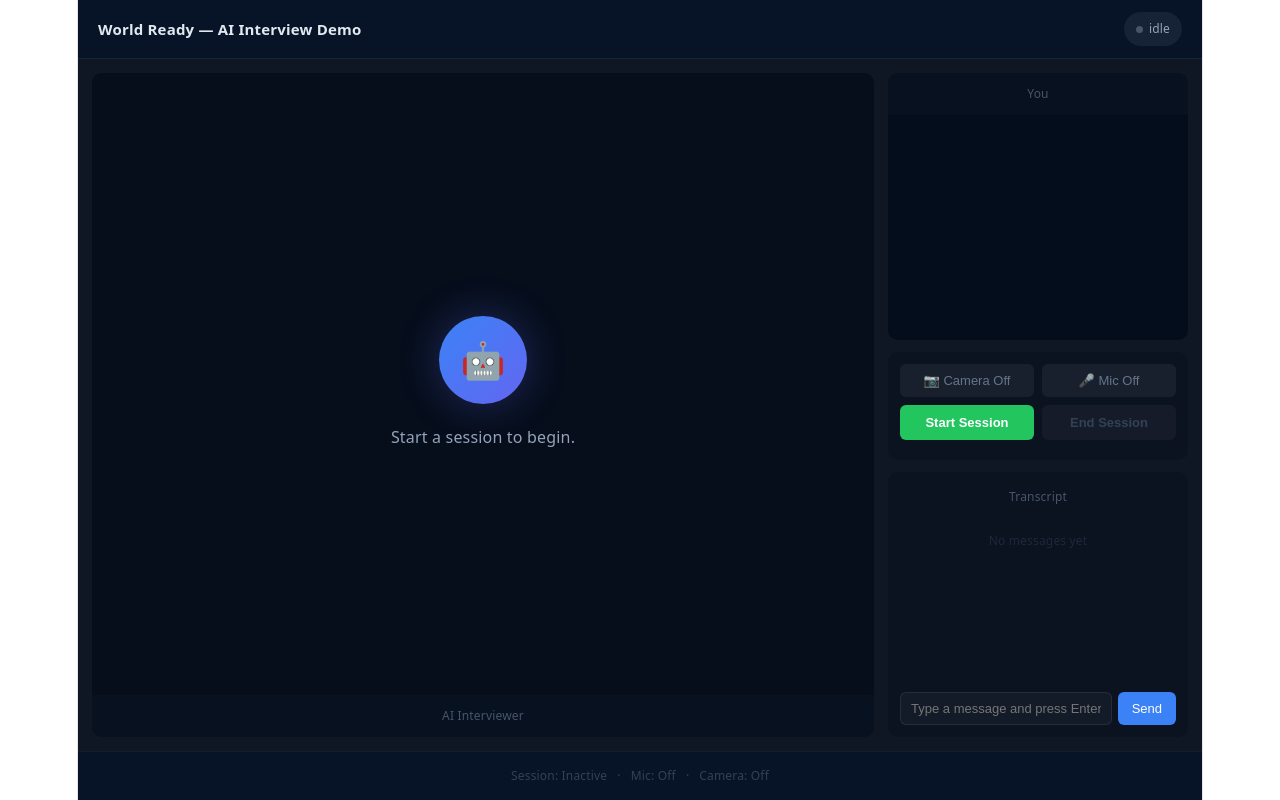
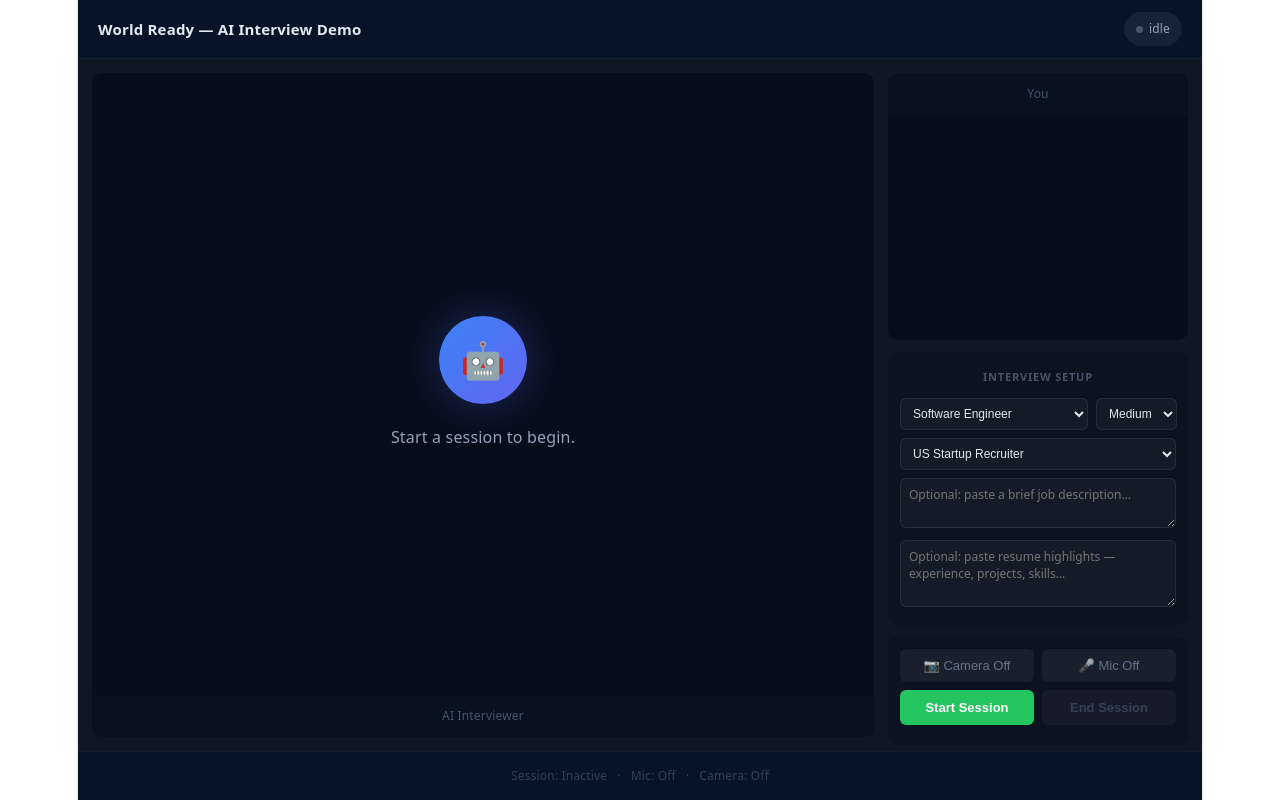
Before and after one commit to BennettDeveloper/World-Ready, a React (Vite) app in the folder client/: page / in a window 1280 px wide. Built offline with nearby package versions, Linux system fonts and the light colour scheme.

Commit message:
Implemented resume options and job posting options

```diff
--- a/client/src/DidDemo.jsx
+++ b/client/src/DidDemo.jsx
@@ -1,23 +1,41 @@
-import React, { useEffect, useRef, useState } from 'react'
+import { useEffect, useRef, useState } from 'react'
+
+// How long to wait after the last speech event before flushing the turn to the backend.
+// The timer resets on every interim AND final result, so this is a true "silence" window.
+const SUBMIT_DEBOUNCE_MS = 1200
 
 export default function DidDemo() {
   const localVideoRef = useRef(null)
   const avatarVideoRef = useRef(null)
   const mediaStreamRef = useRef(null)
   const recognitionRef = useRef(null)
-  const sessionActiveRef = useRef(false) // ref avoids stale closure in recognition callbacks
-  const isRespondingRef = useRef(false)   // guard against concurrent in-flight requests
+  const sessionActiveRef = useRef(false)
+  const isRespondingRef = useRef(false)
   const transcriptEndRef = useRef(null)
+  const pendingTextRef = useRef('')       // accumulates isFinal chunks
+  const latestInterimRef = useRef('')    // fallback if browser never emits isFinal
+  const debounceTimerRef = useRef(null)  // reset on every speech event (interim or final)
+  const isRecognitionActiveRef = useRef(false) // prevents duplicate starts
+  const speechErrorRef = useRef(null)   // tracks last error code to gate restart logic
 
   const [cameraOn, setCameraOn] = useState(false)
   const [micOn, setMicOn] = useState(false)
   const [sessionActive, setSessionActive] = useState(false)
   const [isResponding, setIsResponding] = useState(false)
+  const [speechBlocked, setSpeechBlocked] = useState(false)
   const [status, setStatus] = useState('idle')
   const [transcriptLog, setTranscriptLog] = useState([])
+  const [interimText, setInterimText] = useState('')   // live "what you're saying now" display
   const [manualInput, setManualInput] = useState('')
   const [avatarMessage, setAvatarMessage] = useState('')
   const [avatarVideoUrl, setAvatarVideoUrl] = useState('')
+
+  // Interview setup — collected before session starts, sent with every request
+  const [roleType, setRoleType] = useState('Software Engineer')
+  const [persona, setPersona] = useState('US Startup Recruiter')
+  const [difficulty, setDifficulty] = useState('Medium')
+  const [jobDescription, setJobDescription] = useState('')
+  const [resumeContext, setResumeContext] = useState('')
 
   useEffect(() => {
     sessionActiveRef.current = sessionActive
@@ -30,6 +48,10 @@ export default function DidDemo() {
   useEffect(() => {
     return () => {
       sessionActiveRef.current = false
+      isRecognitionActiveRef.current = false
+      clearTimeout(debounceTimerRef.current)
+      pendingTextRef.current = ''
+      latestInterimRef.current = ''
       if (recognitionRef.current) {
         recognitionRef.current.onend = null
         try { recognitionRef.current.stop() } catch (_) {}
@@ -61,52 +83,129 @@ export default function DidDemo() {
   }
 
   function startMicRecognition() {
+    // Guard: prevent creating a second instance while one is already running
+    if (isRecognitionActiveRef.current) {
+      console.log('[speech] already active — skipping duplicate start')
+      return
+    }
+
     const SR = window.SpeechRecognition || window.webkitSpeechRecognition
     if (!SR) {
-      setStatus('speech recognition not supported')
+      setStatus('speech recognition not supported — use text input below')
       return
     }
+
+    speechErrorRef.current = null
     const rec = new SR()
     rec.lang = 'en-US'
-    rec.interimResults = false
+    rec.interimResults = true
     rec.continuous = true
 
-    rec.onstart = () => setStatus('listening')
+    rec.onstart = () => {
+      console.log('[speech] started')
+      isRecognitionActiveRef.current = true
+      setStatus('listening')
+    }
 
     rec.onend = () => {
-      if (sessionActiveRef.current) {
-        try { rec.start() } catch (_) {}
-      } else {
+      isRecognitionActiveRef.current = false
+      console.log('[speech] ended | session:', sessionActiveRef.current, '| error:', speechErrorRef.current, '| is current instance:', recognitionRef.current === rec)
+
+      // Only the currently registered instance should restart.
+      // If recognitionRef.current !== rec, a newer instance already took over — bail.
+      if (recognitionRef.current !== rec) return
+
+      const fatalErrors = ['not-allowed', 'service-not-allowed']
+      if (sessionActiveRef.current && !fatalErrors.includes(speechErrorRef.current)) {
+        console.log('[speech] restarting recognition...')
+        try { rec.start() } catch (e) {
+          console.error('[speech] restart failed:', e.message)
+        }
+      } else if (!sessionActiveRef.current) {
         setStatus('idle')
       }
     }
 
     rec.onresult = (ev) => {
-      // slice from resultIndex so we only process newly finalized results,
-      // not the full accumulated history from prior utterances
-      const text = Array.from(ev.results)
-        .slice(ev.resultIndex)
+      const newResults = Array.from(ev.results).slice(ev.resultIndex)
+
+      const finalChunk = newResults
         .filter(r => r.isFinal)
         .map(r => r[0].transcript)
         .join(' ')
         .trim()
+
+      const interim = newResults
+        .filter(r => !r.isFinal)
+        .map(r => r[0].transcript)
+        .join(' ')
+        .trim()
+
+      if (finalChunk) {
+        pendingTextRef.current = (pendingTextRef.current + ' ' + finalChunk).trim()
+        latestInterimRef.current = ''
+        setInterimText('')
+        console.log('[speech] final:', finalChunk, '| pending:', pendingTextRef.current)
+      } else if (interim) {
+        latestInterimRef.current = interim
+        setInterimText(interim)
+        console.log('[speech] interim:', interim)
+      }
+
+      // Reset silence timer on ANY speech event (interim or final)
+      const hasContent = pendingTextRef.current || interim
+      if (hasContent) {
+        clearTimeout(debounceTimerRef.current)
+        setStatus('finishing...')
+        debounceTimerRef.current = setTimeout(() => {
+          const text = (pendingTextRef.current || latestInterimRef.current).trim()
+          pendingTextRef.current = ''
+          latestInterimRef.current = ''
+          setInterimText('')
+          console.log('[speech] flush →', text || '(empty, skipping)')
           if (text) {
             appendTranscript('you', text)
             sendToBackend(text)
           }
+        }, SUBMIT_DEBOUNCE_MS)
+      }
     }
 
-    rec.onerror = (e) => console.error('Recognition error:', e)
+    rec.onerror = (e) => {
+      console.error('[speech] error:', e.error)
+      speechErrorRef.current = e.error
+
+      if (e.error === 'not-allowed' || e.error === 'service-not-allowed') {
+        // Fatal: permission denied — set permanent blocked state, do not retry
+        isRecognitionActiveRef.current = false
+        recognitionRef.current = null
+        setMicOn(false)
+        setSpeechBlocked(true)
+        setStatus('mic blocked — use text input')
+      }
+      // Non-fatal errors (aborted, network, no-speech) let onend handle the restart
+    }
+
+    console.log('[speech] calling rec.start()')
     rec.start()
     recognitionRef.current = rec
     setMicOn(true)
   }
 
   function stopMicRecognition() {
+    clearTimeout(debounceTimerRef.current)
+    pendingTextRef.current = ''
+    latestInterimRef.current = ''
+    speechErrorRef.current = null
+    isRecognitionActiveRef.current = false
+    setInterimText('')
     if (recognitionRef.current) {
-      recognitionRef.current.onend = null
-      try { recognitionRef.current.stop() } catch (_) {}
+      // Null the ref BEFORE stopping so onend sees recognitionRef.current !== rec
+      // and skips the restart check
+      const rec = recognitionRef.current
       recognitionRef.current = null
+      rec.onend = null
+      try { rec.stop() } catch (_) {}
     }
     setMicOn(false)
   }
@@ -123,10 +222,16 @@ export default function DidDemo() {
     setAvatarMessage('')
     setAvatarVideoUrl('')
     try {
+      // Send the last 8 log entries as context (4 exchanges), excluding non-text entries
+      const history = transcriptLog
+        .slice(-8)
+        .filter(t => t.text !== '(video response)')
+        .map(t => ({ role: t.who === 'you' ? 'user' : 'assistant', content: t.text }))
+
       const resp = await fetch('/api/did/speak', {
         method: 'POST',
         headers: { 'Content-Type': 'application/json' },
-        body: JSON.stringify({ text })
+        body: JSON.stringify({ text, history, roleType, persona, difficulty, jobDescription: jobDescription || null, resumeContext: resumeContext || null })
       })
       const data = await resp.json()
       if (data.videoUrl) {
@@ -156,15 +261,18 @@ export default function DidDemo() {
     }
   }
 
-  async function startSession() {
+  function startSession() {
     setSessionActive(true)
     sessionActiveRef.current = true
     setStatus('starting...')
     setTranscriptLog([])
     setAvatarMessage('')
     setAvatarVideoUrl('')
-    await startCamera()
-    startMicRecognition()
+    // Mic MUST start before any async work — browser only allows rec.start()
+    // within the synchronous user-gesture call stack
+    if (!speechBlocked) startMicRecognition()
+    // Camera is independent — fire without awaiting
+    startCamera()
   }
 
   function endSession() {
@@ -172,6 +280,7 @@ export default function DidDemo() {
     setSessionActive(false)
     stopMicRecognition()
     stopCamera()
+    setSpeechBlocked(false)
     setStatus('idle')
     if (avatarVideoRef.current) {
       avatarVideoRef.current.pause()
@@ -229,6 +338,55 @@ export default function DidDemo() {
             <video ref={localVideoRef} autoPlay muted playsInline style={css.selfVideo} />
           </div>
 
+          {/* ── Interview setup (visible only before session starts) ── */}
+          {!sessionActive ? (
+            <div style={css.card}>
+              <div style={css.setupLabel}>Interview Setup</div>
+              <div style={css.setupRow}>
+                <select style={css.select} value={roleType} onChange={e => setRoleType(e.target.value)}>
+                  <option>Software Engineer</option>
+                  <option>Backend Engineer</option>
+                  <option>Frontend Engineer</option>
+                  <option>Full Stack Engineer</option>
+                  <option>Product Manager</option>
+                  <option>Data Scientist</option>
+                  <option>DevOps / Platform Engineer</option>
+                  <option>Engineering Manager</option>
+                </select>
+                <select style={css.select} value={difficulty} onChange={e => setDifficulty(e.target.value)}>
+                  <option>Easy</option>
+                  <option>Medium</option>
+                  <option>Hard</option>
+                </select>
+              </div>
+              <select style={{ ...css.select, width: '100%', marginBottom: 8 }} value={persona} onChange={e => setPersona(e.target.value)}>
+                <option>US Startup Recruiter</option>
+                <option>UK Finance Interviewer</option>
+                <option>Japanese Corporate Interviewer</option>
+                <option>Indian Technical Interviewer</option>
+                <option>German Engineering Firm</option>
+              </select>
+              <textarea
+                style={css.setupTextarea}
+                placeholder="Optional: paste a brief job description…"
+                value={jobDescription}
+                onChange={e => setJobDescription(e.target.value)}
+                rows={2}
+              />
+              <textarea
+                style={{ ...css.setupTextarea, marginTop: 6 }}
+                placeholder="Optional: paste resume highlights — experience, projects, skills…"
+                value={resumeContext}
+                onChange={e => setResumeContext(e.target.value)}
+                rows={3}
+              />
+            </div>
+          ) : (
+            <div style={css.sessionBadge}>
+              {roleType} · {difficulty} · {persona}
+            </div>
+          )}
+
           {/* Device controls */}
           <div style={css.card}>
             <div style={css.btnRow}>
@@ -238,12 +396,18 @@ export default function DidDemo() {
               >
                 {cameraOn ? '📷 Camera On' : '📷 Camera Off'}
               </button>
+              {speechBlocked ? (
+                <button style={blockedBtn()} title="Grant mic access in browser settings, then start a new session" onClick={() => setSpeechBlocked(false)}>
+                  🎤 Mic blocked
+                </button>
+              ) : (
                 <button
                   style={toggleBtn(micOn)}
                   onClick={() => micOn ? stopMicRecognition() : startMicRecognition()}
                 >
                   {micOn ? '🎤 Mic On' : '🎤 Mic Off'}
                 </button>
+              )}
             </div>
             <div style={css.btnRow}>
               <button style={actionBtn('#22c55e', sessionActive)} disabled={sessionActive} onClick={startSession}>
@@ -268,6 +432,12 @@ export default function DidDemo() {
                   {t.text}
                 </div>
               ))}
+              {interimText && (
+                <div style={css.interimBubble}>
+                  <span style={{ color: '#64748b', marginRight: 4 }}>you</span>
+                  <span style={{ color: '#475569', fontStyle: 'italic' }}>{interimText}</span>
+                </div>
+              )}
               <div ref={transcriptEndRef} />
             </div>
             <div style={css.inputRow}>
@@ -302,10 +472,19 @@ export default function DidDemo() {
 
 function statusColor(status) {
   if (status === 'listening') return '#22c55e'
+  if (status === 'finishing...') return '#86efac'
   if (status === 'thinking...' || status === 'sending') return '#f59e0b'
-  if (status === 'error') return '#ef4444'
+  if (status === 'error' || status === 'mic blocked — use text input') return '#ef4444'
   if (status === 'playing') return '#3b82f6'
   return '#475569'
+}
+
+function blockedBtn() {
+  return {
+    flex: 1, padding: '9px 0', borderRadius: 6, border: '1px solid rgba(239,68,68,0.3)',
+    cursor: 'pointer', fontSize: 13, fontWeight: 500,
+    background: 'rgba(239,68,68,0.08)', color: '#f87171'
+  }
 }
 
 function toggleBtn(active) {
@@ -400,6 +579,23 @@ const css = {
     objectFit: 'cover', display: 'block', background: '#040d1c'
   },
   card: { background: '#0b1220', borderRadius: 10, padding: 12 },
+  setupLabel: { fontSize: 11, fontWeight: 600, color: '#475569', textTransform: 'uppercase', letterSpacing: 0.8, marginBottom: 8 },
+  setupRow: { display: 'flex', gap: 8, marginBottom: 8 },
+  select: {
+    flex: 1, padding: '7px 8px', borderRadius: 6, fontSize: 12,
+    border: '1px solid rgba(255,255,255,0.08)',
+    background: 'rgba(255,255,255,0.04)', color: '#e2e8f0', outline: 'none'
+  },
+  setupTextarea: {
+    width: '100%', padding: '7px 8px', borderRadius: 6, fontSize: 12,
+    border: '1px solid rgba(255,255,255,0.08)',
+    background: 'rgba(255,255,255,0.04)', color: '#e2e8f0',
+    resize: 'vertical', outline: 'none', fontFamily: 'inherit', boxSizing: 'border-box'
+  },
+  sessionBadge: {
+    padding: '6px 12px', borderRadius: 6, fontSize: 12, color: '#475569',
+    background: 'rgba(255,255,255,0.03)', border: '1px solid rgba(255,255,255,0.05)'
+  },
   btnRow: { display: 'flex', gap: 8, marginBottom: 8 },
   transcriptLabel: { fontSize: 12, color: '#475569', marginBottom: 8, flexShrink: 0 },
   transcriptList: {
@@ -407,6 +603,7 @@ const css = {
     display: 'flex', flexDirection: 'column', gap: 6, marginBottom: 10
   },
   emptyNote: { fontSize: 12, color: '#1e293b', textAlign: 'center', marginTop: 10 },
+  interimBubble: { padding: '5px 10px', borderRadius: 6, fontSize: 13, lineHeight: 1.5, background: 'rgba(255,255,255,0.02)', border: '1px dashed rgba(255,255,255,0.06)' },
   inputRow: { display: 'flex', gap: 6, flexShrink: 0 },
   textInput: {
     flex: 1, padding: '8px 10px', borderRadius: 6,
```
Also changed, not shown: 1 other file (tests, documents, lock files or other folders). Lines whose indentation alone changed are shown as unchanged.
